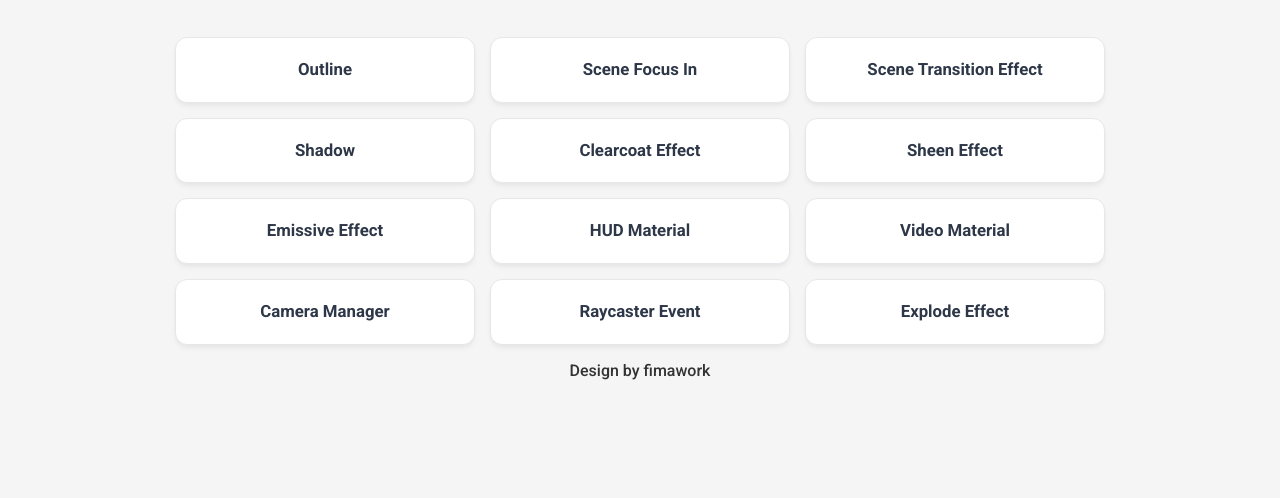
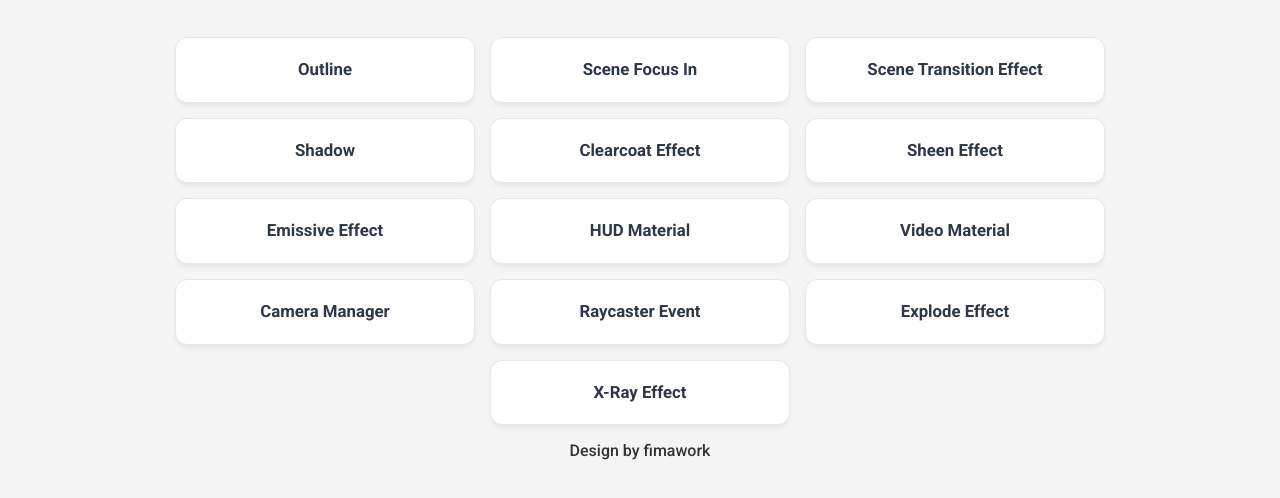
Before and after one commit to Fimawork/threejs_tools, a plain HTML site: page index.html in a window 1280 px wide. Shown: the part 210-708 px from the top of the page. Drawn offline with Linux system fonts and the light colour scheme.

```diff
--- a/index.html
+++ b/index.html
@@ -129,6 +129,10 @@
         <a href="ExplodeEffect.html" class="menu-card">
             <div class="card-title">Explode Effect</div>
         </a>
+
+        <a href="XRayEffect.html" class="menu-card">
+            <div class="card-title">X-Ray Effect</div>
+        </a>
     </div>
 
     <footer>
```
Also changed, not shown: XRayEffect.html (+4 -1 lines).
